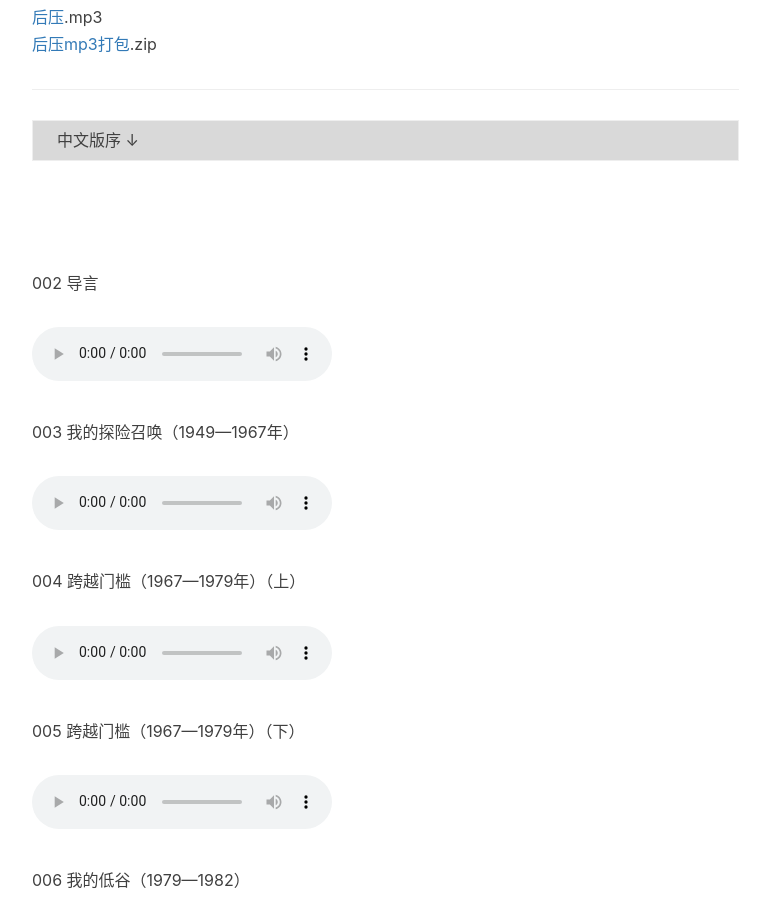
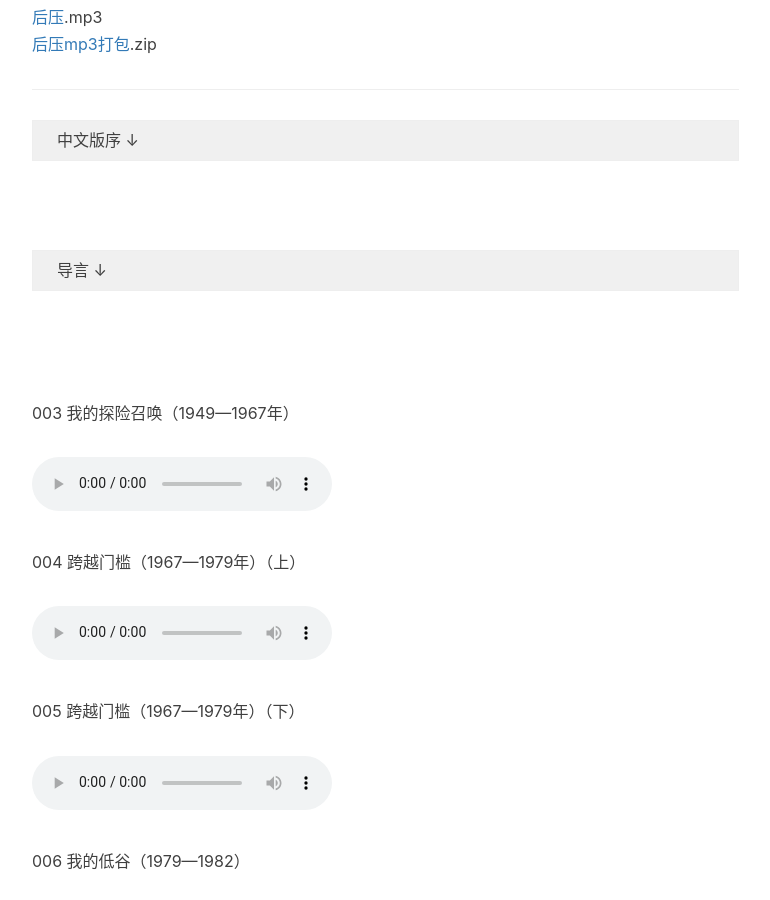
Before and after one commit to huanqingwu/huanqingwu.github.io, a Jekyll site: the page built from _posts/2020-03-03-Principles-ximalaya.md, in a window 1280 px wide and 900 px high, scrolled down 1174 px. Shown: the whole window, without its empty margins (233-1003 px from the left). Built offline with Jekyll 4.4.1, drawn with Linux system fonts in a browser that asks for light colours; nearby versions of some CDN libraries; comment, search, counter and statistics services are not loaded.

Commit message:
Update 2020-03-03-Principles-ximalaya.md

```diff
--- a/_posts/2020-03-03-Principles-ximalaya.md
+++ b/_posts/2020-03-03-Principles-ximalaya.md
@@ -33,23 +33,35 @@
 <body>
   <table width="400" height="100" border="0" cellpadding="0" cellspacing="0">
   <tr>
-      <td id="showbfq" height="20" align="left" bgcolor="#D9D9D9" onclick="if(bfq.style.display=='none'){bfq.style.display='';showbfq.innerText='　中文版序 ↑';}else{bfq.style.display='none';showbfq.innerText='　中文版序 ↓';}">　中文版序 ↓</td>
+      <td id="showbfq" height="20" align="left" bgcolor="#F0F0F0" onclick="if(bfq.style.display=='none'){bfq.style.display='';showbfq.innerText='　中文版序  ↑';}else{bfq.style.display='none';showbfq.innerText='　中文版序 ↓';}">　中文版序 ↓</td>
   </tr>
   <tr>
-      <td height="80" align="left" bgcolor="#F0F0F0" id="bfq" style="display:none;"><audio src="https://onedrive.gimhoy.com/sharepoint/aHR0cHM6Ly9lZHVpbmhrLW15LnNoYXJlcG9pbnQuY29tLzp1Oi9nL3BlcnNvbmFsL2h1YW5xaW5nX2VkdWluaGtfb25taWNyb3NvZnRfY29tL0VjVExoR1hMdDNkQXZyTWpxeXBSamRzQnRaRF9WUXM2SmxxTEt3VnNXUUVOd0E/ZT1tbGV0NWw=.mp3" controls="controls">
-      Your browser does not support the audio tag.
-      </audio>
+      <td height="80" align="left" bgcolor="#FAFAFA" id="bfq" style="display:none;">
+      001 中文版序：
+      <audio src="https://onedrive.gimhoy.com/sharepoint/aHR0cHM6Ly9lZHVpbmhrLW15LnNoYXJlcG9pbnQuY29tLzp1Oi9nL3BlcnNvbmFsL2h1YW5xaW5nX2VkdWluaGtfb25taWNyb3NvZnRfY29tL0VjVExoR1hMdDNkQXZyTWpxeXBSamRzQnRaRF9WUXM2SmxxTEt3VnNXUUVOd0E/ZT1tbGV0NWw=.mp3" controls="controls">
+      Your browser does not support the audio tag. </audio>
       </td>
   </tr>
   </table>
 </body>
 </html>
 
-
-002 导言
-<audio src="https://onedrive.gimhoy.com/sharepoint/aHR0cHM6Ly9lZHVpbmhrLW15LnNoYXJlcG9pbnQuY29tLzp1Oi9nL3BlcnNvbmFsL2h1YW5xaW5nX2VkdWluaGtfb25taWNyb3NvZnRfY29tL0VhVzBUS0dlVXk1TW5odmJva3FFb1A4QnRnWkVMdFIxNHBfcm9qVGhMSWdwV1E/ZT1VbmxBblc=.mp3" controls="controls">
-Your browser does not support the audio tag.
-</audio>
+<html>
+<body>
+  <table width="400" height="100" border="0" cellpadding="0" cellspacing="0">
+  <tr>
+      <td id="showbfq" height="20" align="left" bgcolor="#F0F0F0" onclick="if(bfq.style.display=='none'){bfq.style.display='';showbfq.innerText='　导言  ↑';}else{bfq.style.display='none';showbfq.innerText='　导言 ↓';}">　导言 ↓</td>
+  </tr>
+  <tr>
+      <td height="80" align="left" bgcolor="#FAFAFA" id="bfq" style="display:none;">
+      002 导言：
+      <audio src="https://onedrive.gimhoy.com/sharepoint/aHR0cHM6Ly9lZHVpbmhrLW15LnNoYXJlcG9pbnQuY29tLzp1Oi9nL3BlcnNvbmFsL2h1YW5xaW5nX2VkdWluaGtfb25taWNyb3NvZnRfY29tL0VhVzBUS0dlVXk1TW5odmJva3FFb1A4QnRnWkVMdFIxNHBfcm9qVGhMSWdwV1E/ZT1VbmxBblc=.mp3" controls="controls">
+      Your browser does not support the audio tag. </audio>
+      </td>
+  </tr>
+  </table>
+</body>
+</html>
 
 
 003 我的探险召唤（1949—1967年）
```
